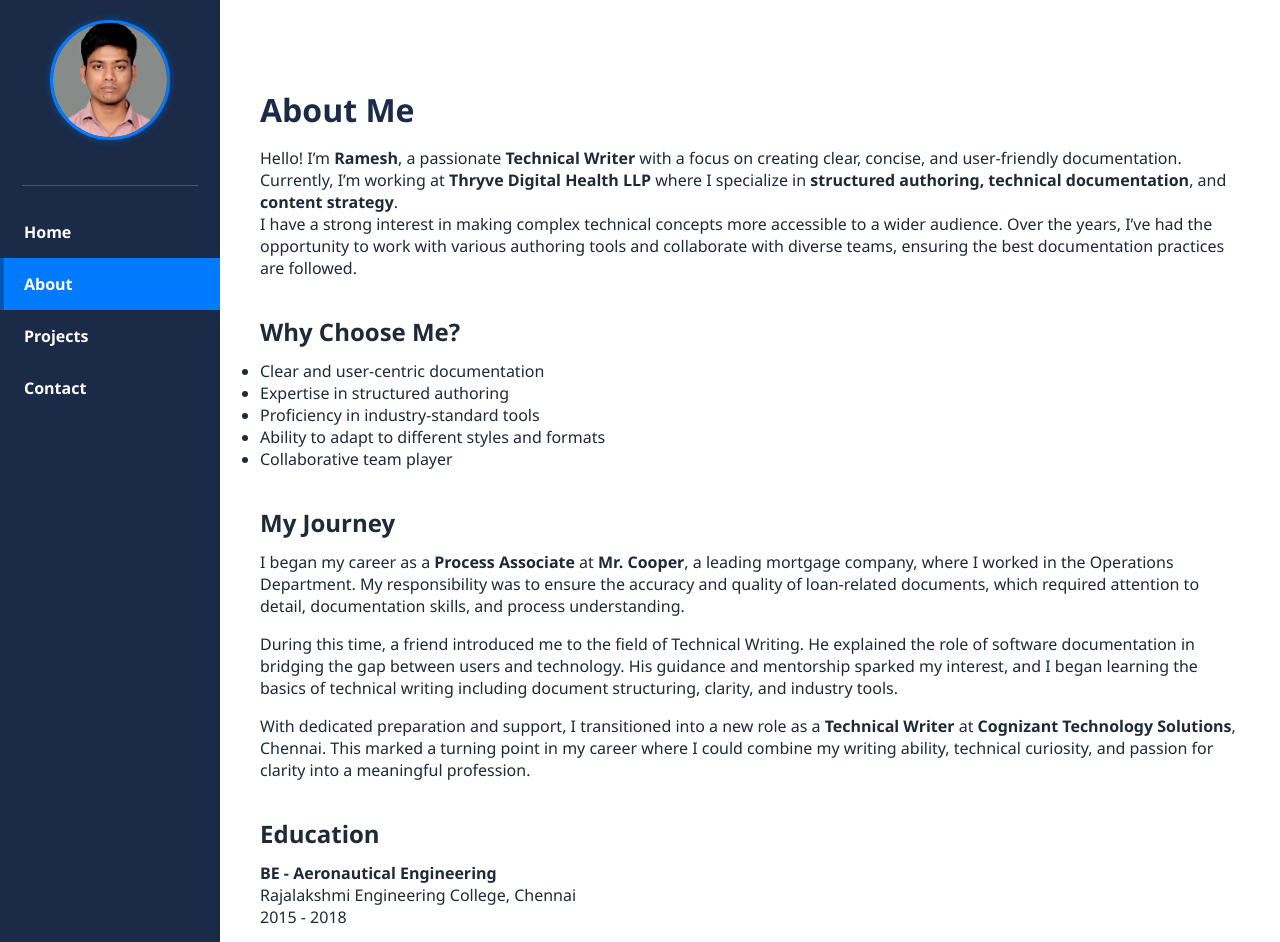
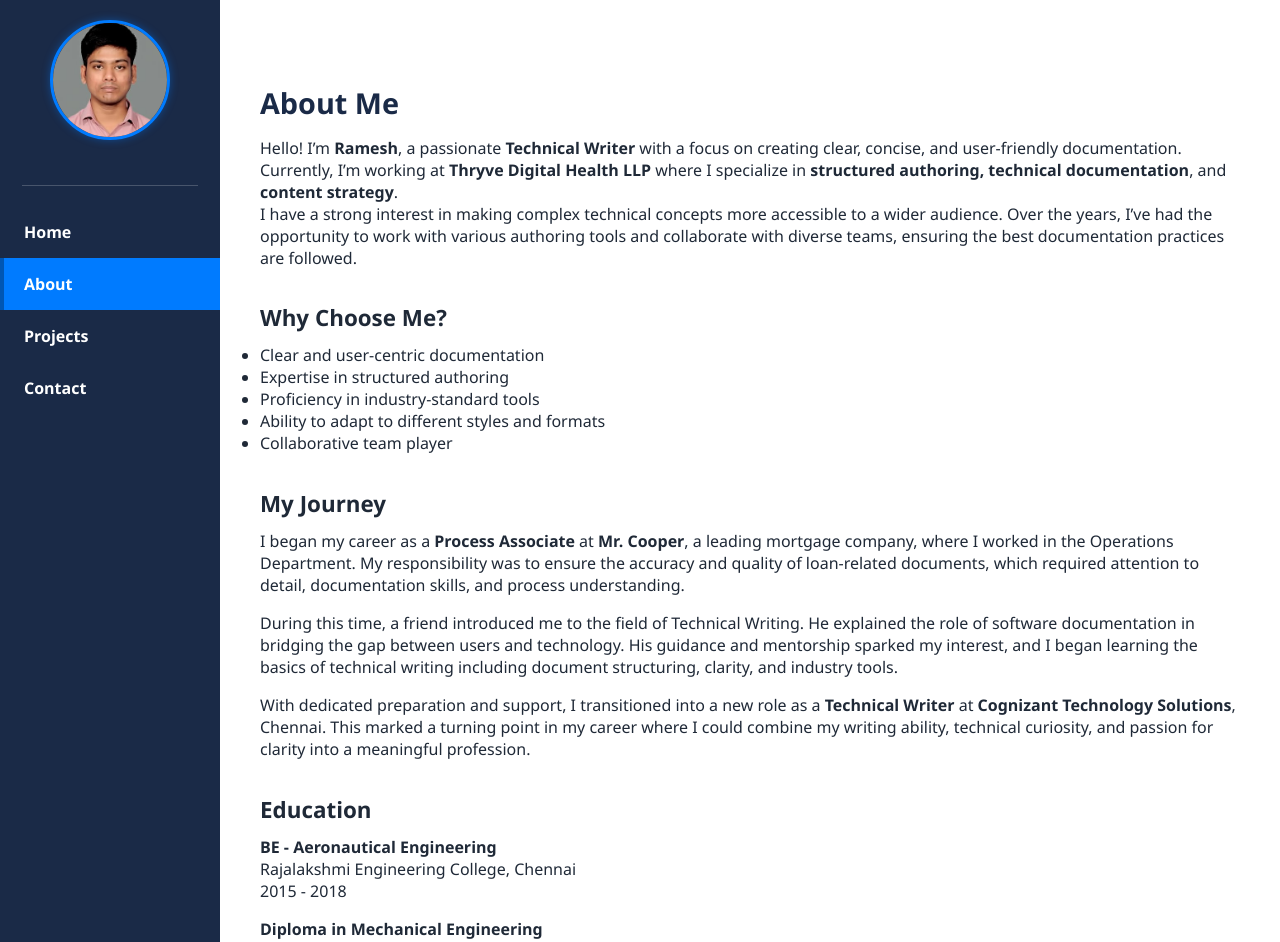
Before and after one commit to Ramesht95/Ramesh-T, a Jekyll site: the page built from about.md, in a window 1280 px wide and 1400 px high. Shown: the top 942 px of the window. Built offline with Jekyll 4.4.1, drawn with Linux system fonts in a browser that asks for light colours.

Commit message:
updated css

```diff
--- a/assets/css/style.css
+++ b/assets/css/style.css
@@ -182,3 +182,13 @@ summary {
   color: #1A2A47;
   margin-bottom: 0.5em;
 }
+
+ main.content h1 {
+    font-size: 1.8rem;
+  }
+  main.content h2 {
+    font-size: 1.4rem;
+  }
+  main.content p {
+    font-size: 1rem;
+  }
```
